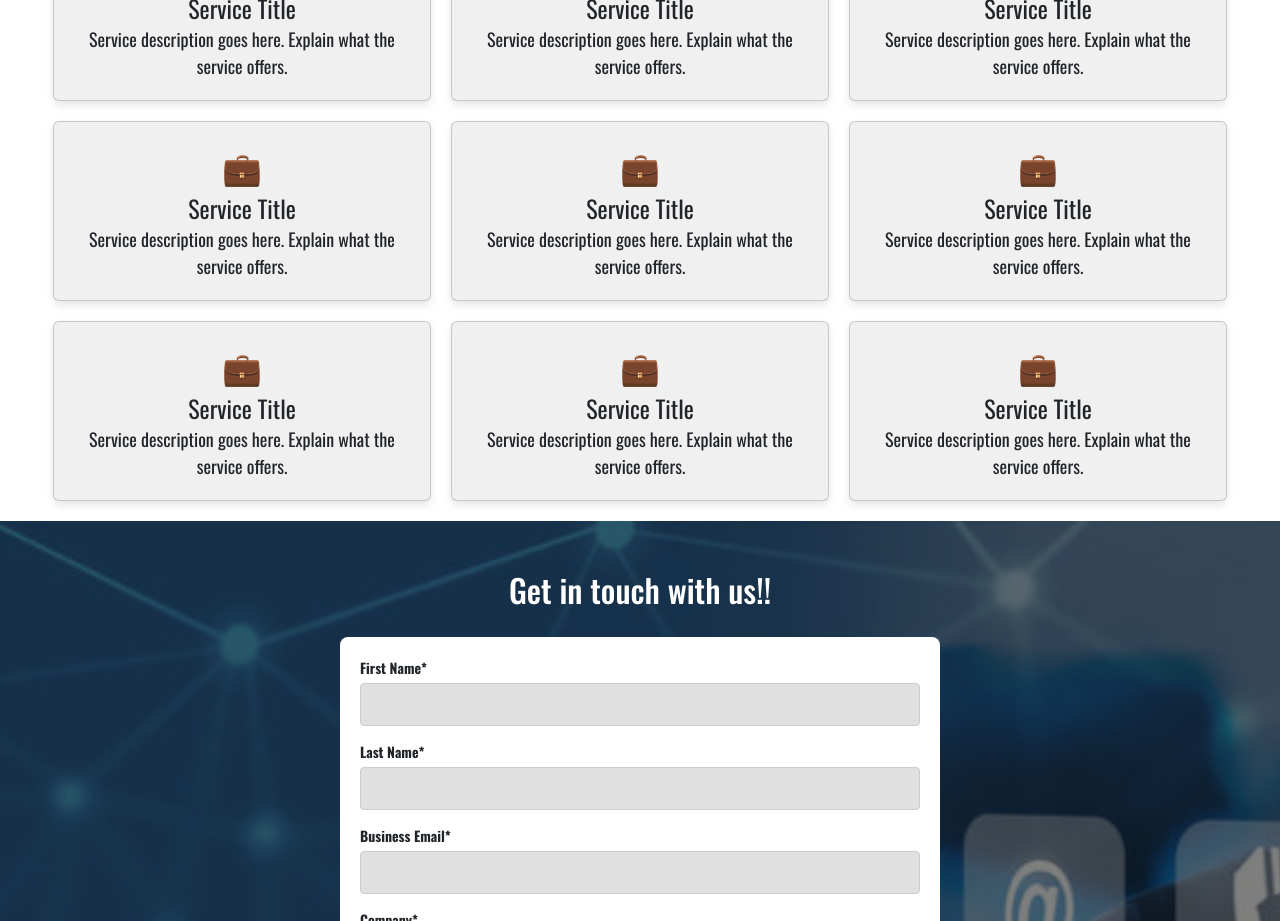
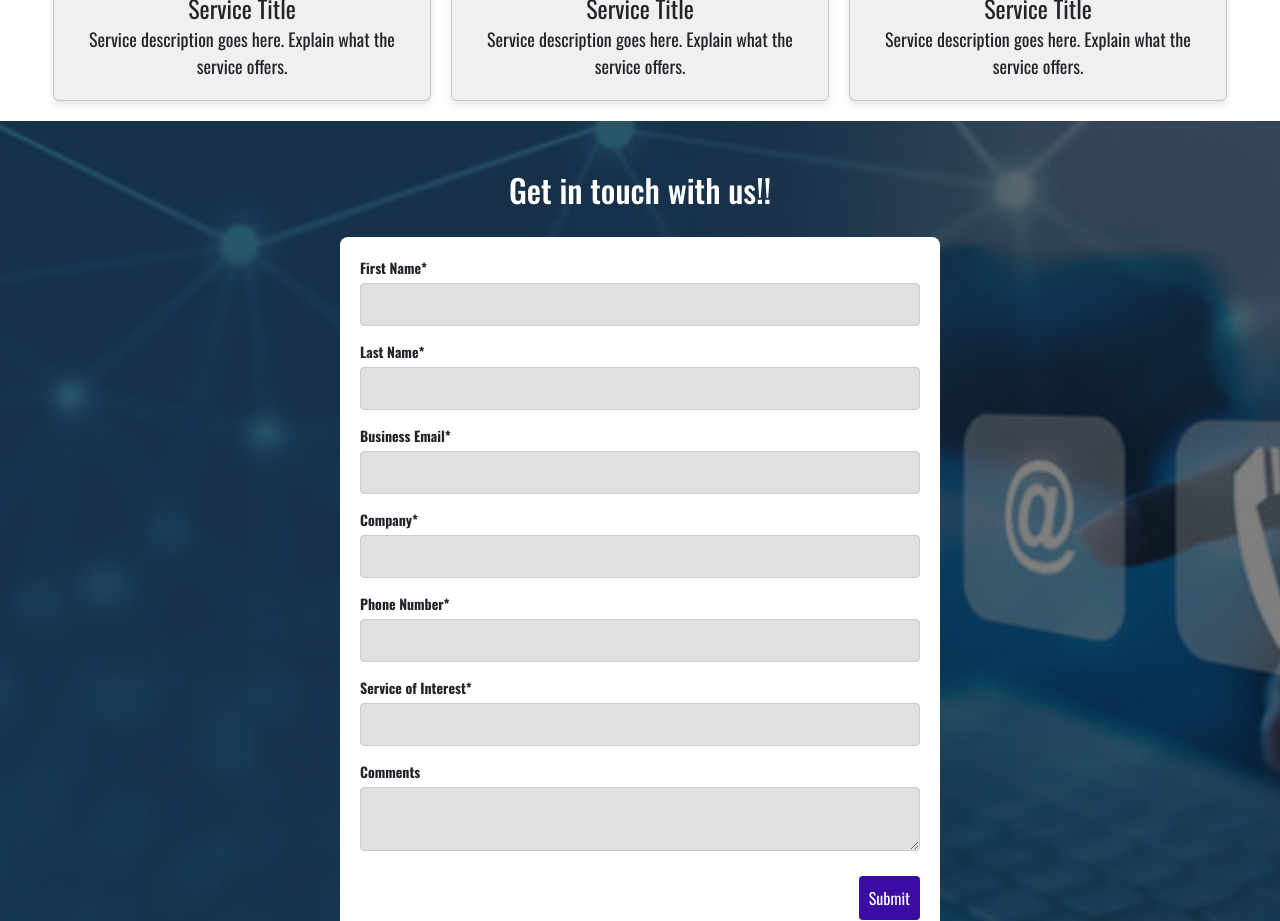
Before and after one commit to mriitian/ca-firm, a React (Vite) app: page /services in a window 1280 px wide. Shown: the part 780-1701 px from the top of the page. Built offline with nearby package versions, Linux system fonts and the light colour scheme.

Commit message:
Items Reduced

```diff
--- a/src/components/WhatWeOffer.jsx
+++ b/src/components/WhatWeOffer.jsx
@@ -2,7 +2,7 @@ import React from 'react'
 import ServiceComponent from './ServiceComponent';
 
 export default function WhatWeOffer() {
-    const services = Array.from({ length: 12 }, (_, index) => index);
+    const services = Array.from({ length: 6 }, (_, index) => index);
     return (
         <>
             <div className="we-offer">
```
